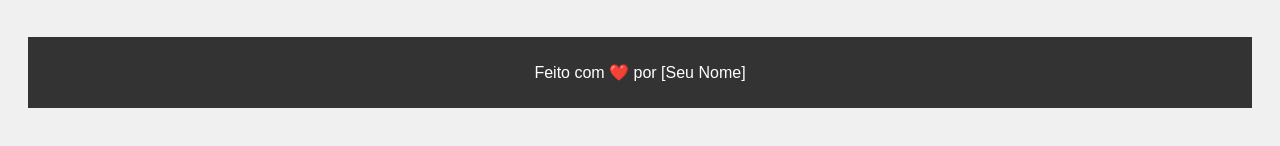
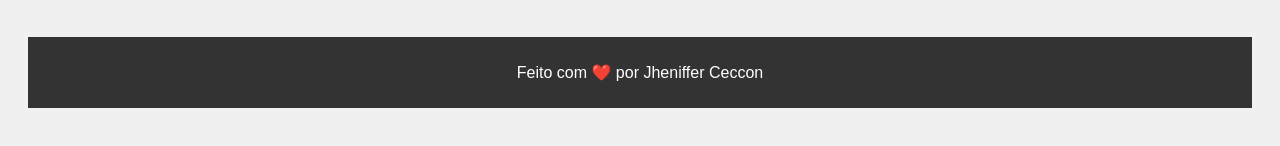
Before and after one commit to jheniceccon/minha-primeira-pagina, a plain HTML site: page index.html in a window 1280 px wide. Shown: the part 214-360 px from the top of the page. Drawn offline with Linux system fonts and the light colour scheme.

Commit message:
Update index.html

```diff
--- a/index.html
+++ b/index.html
@@ -14,7 +14,7 @@
         <p>Espero que goste! 😀</p>
     </main>
     <footer style="margin-top: 40px; color: white; background-color: #333; padding: 10px;">
-        <p>Feito com ❤️ por [Seu Nome]</p>
+        <p>Feito com ❤️ por Jheniffer Ceccon </p>
     </footer>
 </body>
 </html>
```
